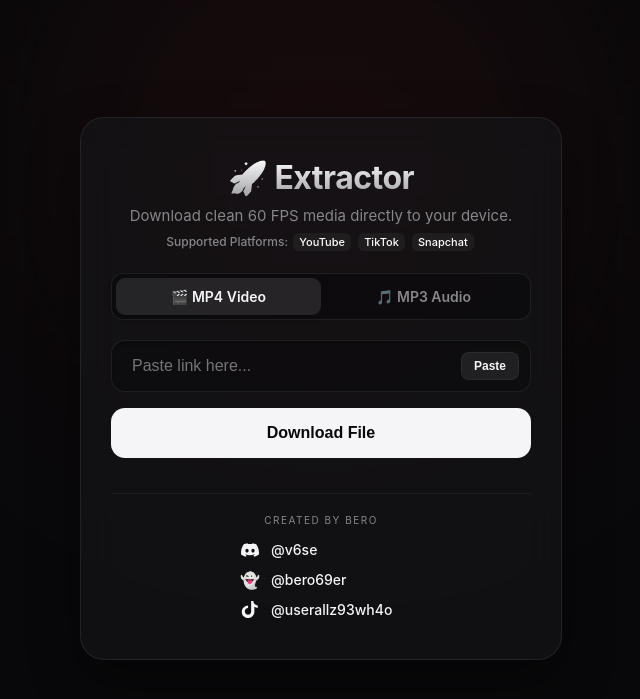
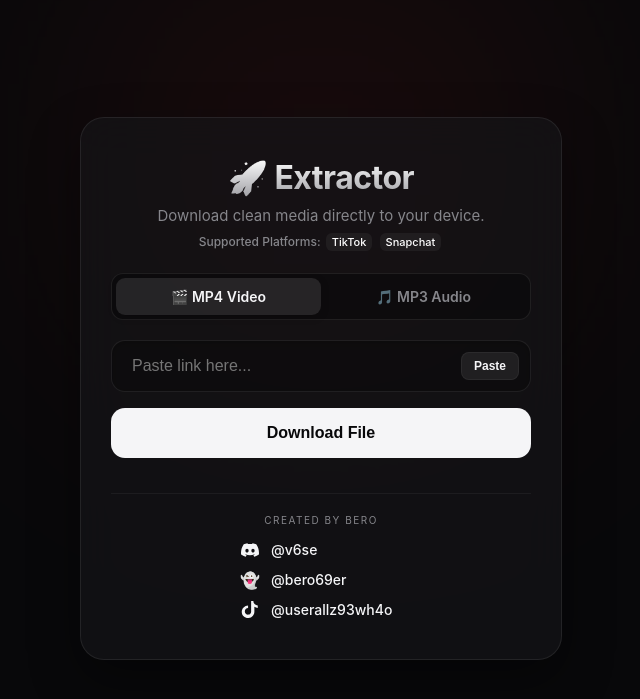
Before and after one commit to bero69er/video-downloader, a Flask app: page / in a window 1280 px wide. Shown: the top 699 px of the page, without its empty margins (319-959 px from the left). Run offline with Flask 3, Linux system fonts and the light colour scheme.

Commit message:
Update index.html

```diff
--- a/templates/index.html
+++ b/templates/index.html
@@ -359,8 +359,8 @@
 
 <div class="container">
     <h1 id="title">🚀 Extractor</h1>
-    <p id="subtitle">Download clean 60 FPS media directly to your device.</p>
-    <small class="supported-badge">Supported Platforms: <span>YouTube</span> <span>TikTok</span> <span>Snapchat</span></small>
+    <p id="subtitle">Download clean media directly to your device.</p>
+    <small class="supported-badge">Supported Platforms: <span>TikTok</span> <span>Snapchat</span></small>
 
     <form id="downloader-form" method="POST">
         <div class="format-selector">
@@ -375,7 +375,7 @@
             <input type="text" name="url" id="url-input" placeholder="Paste link here..." required autocomplete="off">
             <button type="button" class="paste-btn" id="shortcut-paste-btn">Paste</button>
         </div>
-        <div class="error-message" id="url-error">Wrong link. Please enter a valid YouTube, TikTok, or Snapchat URL.</div>
+        <div class="error-message" id="url-error">Wrong link. Please enter a valid TikTok or Snapchat URL.</div>
 
         <button type="submit" id="download-btn">
             <div class="btn-progress-bar" id="progress-bar"></div>
@@ -451,8 +451,6 @@
             const host = parsed.hostname.toLowerCase();
             return host.includes('tiktok.com') ||
                    host.includes('snapchat.com') ||
-                   host.includes('youtube.com') ||
-                   host.includes('youtu.be') ||
                    host.includes('v.douyin.com');
         } catch (_) {
             return false;
```
